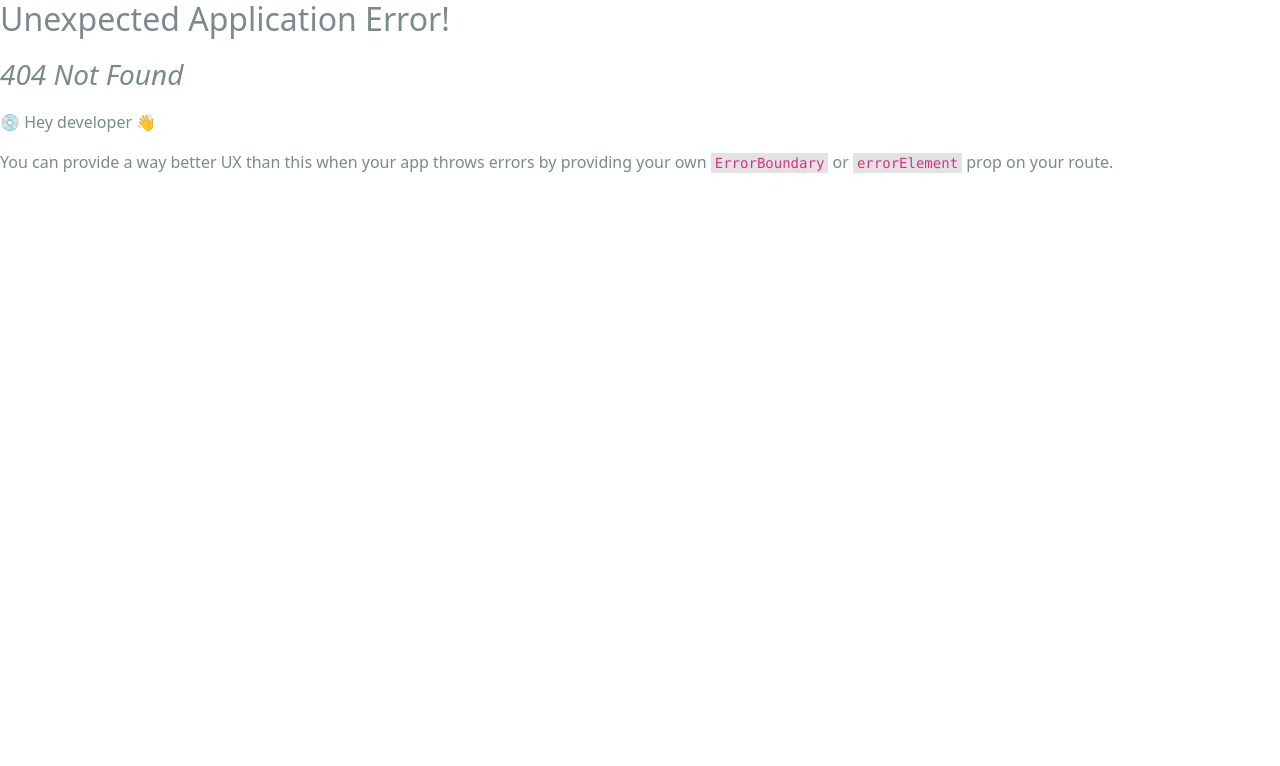
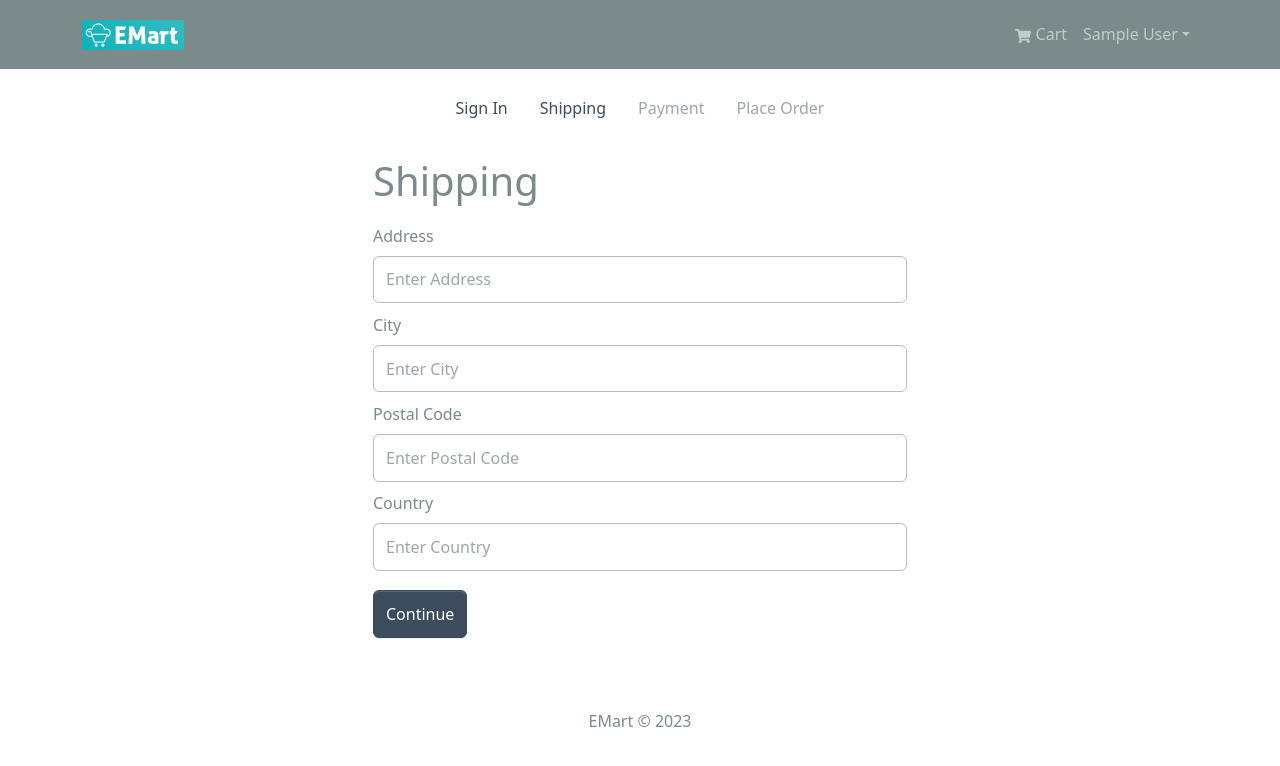
Before and after one commit to AlvinChiew/ecommerce-mern, a React (Create React App) app in the folder frontend/: page /shipping in a window 1280 px wide. Before the commit this address had no page. Shown: the top 766 px of the page. Built offline with nearby package versions, Linux system fonts and the light colour scheme; sample sign-in values are in the browser's storage.

Commit message:
add private route and checkout steps, screens, state, reducer

```diff
--- /dev/null
+++ b/frontend/src/components/CheckoutSteps.jsx
@@ -0,0 +1,47 @@
+import { Nav } from 'react-bootstrap';
+import { LinkContainer } from 'react-router-bootstrap';
+
+const CheckoutSteps = ({ step1, step2, step3, step4 }) => {
+  return (
+    <Nav className="justify-content-center mb-4">
+      <Nav.Item>
+        {step1 ? (
+          <LinkContainer to="/login">
+            <Nav.Link>Sign In</Nav.Link>
+          </LinkContainer>
+        ) : (
+          <Nav.Link disabled>Sign In</Nav.Link>
+        )}
+      </Nav.Item>
+      <Nav.Item>
+        {step2 ? (
+          <LinkContainer to="/shipping">
+            <Nav.Link>Shipping</Nav.Link>
+          </LinkContainer>
+        ) : (
+          <Nav.Link disabled>Shipping</Nav.Link>
+        )}
+      </Nav.Item>
+      <Nav.Item>
+        {step3 ? (
+          <LinkContainer to="/payment">
+            <Nav.Link>Payment</Nav.Link>
+          </LinkContainer>
+        ) : (
+          <Nav.Link disabled>Payment</Nav.Link>
+        )}
+      </Nav.Item>
+      <Nav.Item>
+        {step4 ? (
+          <LinkContainer to="/placeorder">
+            <Nav.Link>Place Order</Nav.Link>
+          </LinkContainer>
+        ) : (
+          <Nav.Link disabled>Place Order</Nav.Link>
+        )}
+      </Nav.Item>
+    </Nav>
+  );
+};
+
+export default CheckoutSteps;
--- /dev/null
+++ b/frontend/src/components/PrivateRoute.jsx
@@ -0,0 +1,9 @@
+import { Outlet, Navigate } from 'react-router-dom';
+import { useSelector } from 'react-redux';
+
+const PrivateRoute = () => {
+  const { userInfo } = useSelector((state) => state.auth);
+  return userInfo ? <Outlet /> : <Navigate to="/login" replace />;
+};
+
+export default PrivateRoute;
--- a/frontend/src/index.js
+++ b/frontend/src/index.js
@@ -13,11 +13,14 @@ import './assets/styles/bootstrap.custom.css';
 import './assets/styles/index.css';
 import reportWebVitals from './reportWebVitals';
 import App from './App';
+import PrivateRoute from './components/PrivateRoute';
 import HomeScreen from './screens/HomeScreen';
 import ProductScreen from './screens/ProductScreen';
 import CartScreen from './screens/CartScreen';
 import LoginScreen from './screens/LoginScreen';
 import RegisterScreen from './screens/RegisterScreen';
+import ShippingScreen from './screens/ShippingScreen';
+import PaymentScreen from './screens/PaymentScreen';
 
 const router = createBrowserRouter(
   createRoutesFromElements(
@@ -27,6 +30,10 @@ const router = createBrowserRouter(
       <Route path="/cart" element={<CartScreen />} />
       <Route path="/login" element={<LoginScreen />} />
       <Route path="/register" element={<RegisterScreen />} />
+      <Route path="" element={<PrivateRoute />}>
+        <Route path="/shipping" element={<ShippingScreen />} />
+        <Route path="/payment" element={<PaymentScreen />} />
+      </Route>
     </Route>
   )
 );
--- /dev/null
+++ b/frontend/src/screens/PaymentScreen.jsx
@@ -0,0 +1,58 @@
+import { useState, useEffect } from 'react';
+import { useDispatch, useSelector } from 'react-redux';
+import { useNavigate } from 'react-router-dom';
+import { Form, Button, Col } from 'react-bootstrap';
+import FormContainer from '../components/FormContainer';
+import CheckoutSteps from '../components/CheckoutSteps';
+import { savePaymentMethod } from '../slices/cartSlice';
+
+const PaymentScreen = () => {
+  const [paymentMethod, setPaymentMethod] = useState('PayPal');
+
+  const dispatch = useDispatch();
+  const navigate = useNavigate();
+
+  const cart = useSelector((state) => state.cart);
+  const { shippingAddress } = cart;
+
+  const submitHandler = (e) => {
+    e.preventDefault();
+    dispatch(savePaymentMethod(paymentMethod));
+    navigate('/placeorder');
+  };
+
+  useEffect(() => {
+    if (!shippingAddress) {
+      navigate('/shipping');
+    }
+  }, [shippingAddress, navigate]);
+
+  return (
+    <FormContainer>
+      <CheckoutSteps step1 step2 step3 />
+      <h1>Payment Method</h1>
+      <Form onSubmit={submitHandler}>
+        <Form.Group>
+          <Form.Label as="legend">Select Method</Form.Label>
+          <Col>
+            <Form.Check
+              className="my-2"
+              type="radio"
+              label="Paypal or Credit Card"
+              id="paypal"
+              name="paymentMethod"
+              value="paypal"
+              checked
+              onChange={(e) => setPaymentMethod(e.target.value)}
+            />
+          </Col>
+        </Form.Group>
+        <Button type="submit" variant="primary">
+          Continue
+        </Button>
+      </Form>
+    </FormContainer>
+  );
+};
+
+export default PaymentScreen;
--- /dev/null
+++ b/frontend/src/screens/ShippingScreen.jsx
@@ -0,0 +1,78 @@
+import { useState } from 'react';
+import { Form, Button } from 'react-bootstrap';
+import { useDispatch, useSelector } from 'react-redux';
+import { useNavigate } from 'react-router-dom';
+import FormContainer from '../components/FormContainer';
+import CheckoutSteps from '../components/CheckoutSteps';
+import { saveShippingAddress } from '../slices/cartSlice';
+
+const ShippingScreen = () => {
+  const cart = useSelector((state) => state.cart);
+  const { shippingAddress } = cart;
+
+  const [address, setAddress] = useState(shippingAddress.address || '');
+  const [city, setCity] = useState(shippingAddress.city || '');
+  const [postalCode, setPostalCode] = useState(
+    shippingAddress.postalCode || ''
+  );
+  const [country, setCountry] = useState(shippingAddress.country || '');
+
+  const dispatch = useDispatch();
+  const navigate = useNavigate();
+
+  const submitHandler = (e) => {
+    e.preventDefault();
+    dispatch(saveShippingAddress({ address, city, postalCode, country }));
+    navigate('/payment');
+  };
+
+  return (
+    <FormContainer>
+      <CheckoutSteps step1 step2 />
+      <h1>Shipping</h1>
+      <Form onSubmit={submitHandler}>
+        <Form.Group countrolId="address" className="my-2">
+          <Form.Label>Address</Form.Label>
+          <Form.Control
+            type="text"
+            placeholder="Enter Address"
+            value={address}
+            onChange={(e) => setAddress(e.target.value)}
+          />
+        </Form.Group>
+        <Form.Group countrolId="city" className="my-2">
+          <Form.Label>City</Form.Label>
+          <Form.Control
+            type="text"
+            placeholder="Enter City"
+            value={city}
+            onChange={(e) => setCity(e.target.value)}
+          />
+        </Form.Group>
+        <Form.Group countrolId="postalCode" className="my-2">
+          <Form.Label>Postal Code</Form.Label>
+          <Form.Control
+            type="text"
+            placeholder="Enter Postal Code"
+            value={postalCode}
+            onChange={(e) => setPostalCode(e.target.value)}
+          />
+        </Form.Group>
+        <Form.Group countrolId="country" className="my-2">
+          <Form.Label>Country</Form.Label>
+          <Form.Control
+            type="text"
+            placeholder="Enter Country"
+            value={country}
+            onChange={(e) => setCountry(e.target.value)}
+          />
+        </Form.Group>
+        <Button type="submit" variant="primary" className="my-2">
+          Continue
+        </Button>
+      </Form>
+    </FormContainer>
+  );
+};
+
+export default ShippingScreen;
--- a/frontend/src/slices/cartSlice.js
+++ b/frontend/src/slices/cartSlice.js
@@ -3,7 +3,7 @@ import { updateCart } from '../utils/cartUtils';
 
 const initialState = localStorage.getItem('cart')
   ? JSON.parse(localStorage.getItem('cart'))
-  : { cartItems: [] };
+  : { cartItems: [], shippingAddress: {}, paymentMethod: 'Paypal' };
 
 export const cartSlice = createSlice({
   name: 'cart',
@@ -23,12 +23,24 @@ export const cartSlice = createSlice({
 
       return updateCart(state);
     },
-
     removeFromCart: (state, action) => {
       state.cartItems = state.cartItems.filter((x) => x._id !== action.payload);
+      return updateCart(state);
+    },
+    saveShippingAddress: (state, action) => {
+      state.shippingAddress = action.payload;
+      return updateCart(state);
+    },
+    savePaymentMethod: (state, action) => {
+      state.paymentMethod = action.payload;
       return updateCart(state);
     },
   },
 });
 
-export const { addToCart, removeFromCart } = cartSlice.actions;
+export const {
+  addToCart,
+  removeFromCart,
+  saveShippingAddress,
+  savePaymentMethod,
+} = cartSlice.actions;
```
